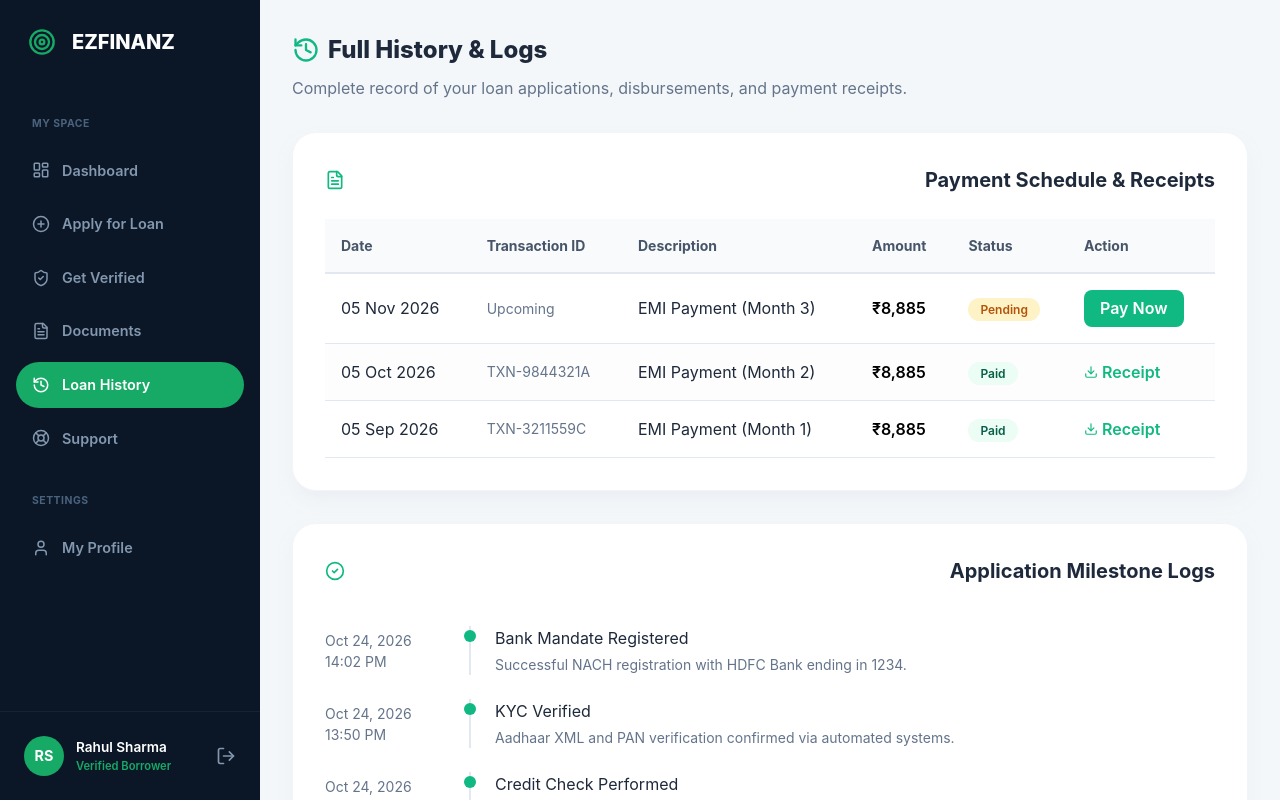
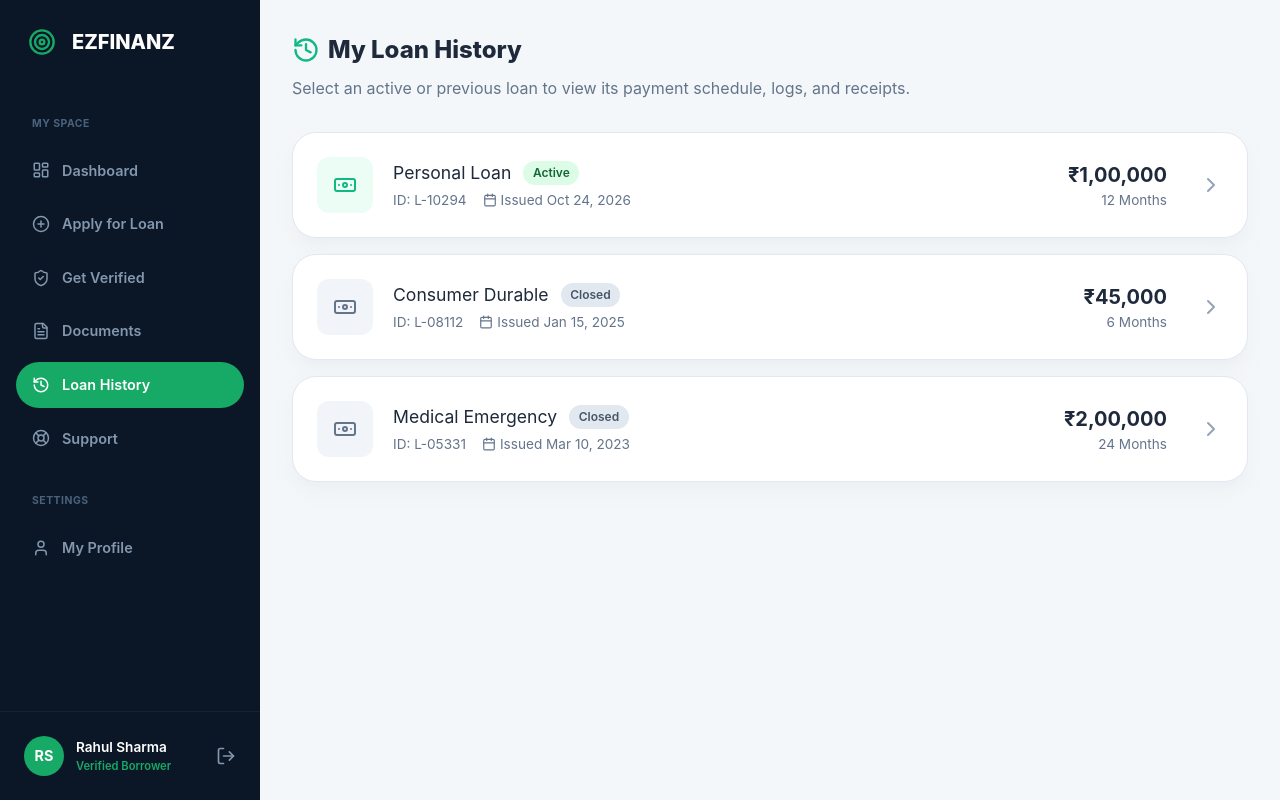
Before and after one commit to vishnu-balineni/ezfinanz-loan-origination-system, a React (Vite) app: page /dashboard/history in a window 1280 px wide. Built offline with nearby package versions, Linux system fonts and the light colour scheme; the HTML template or start-up script is replaced by a standard one.

Commit message:
feat: restructure loan history to master-detail view supporting multiple loans

```diff
--- a/src/pages/portal/LoanHistory.tsx
+++ b/src/pages/portal/LoanHistory.tsx
@@ -1,14 +1,101 @@
-import { Download, History, CheckCircle2, FileText } from 'lucide-react';
+import { useState } from 'react';
+import { Download, History, CheckCircle2, FileText, ArrowLeft, Banknote, Calendar, ChevronRight } from 'lucide-react';
 import './DashboardHome.css';
 
 const LoanHistory = () => {
+    // If null, show the list of all loans. Otherwise, show the details for the selected loan ID.
+    const [selectedLoan, setSelectedLoan] = useState<string | null>(null);
+
+    // Mock data for multiple loans
+    const loans = [
+        { id: 'L-10294', type: 'Personal Loan', amount: 100000, date: 'Oct 24, 2026', status: 'Active', tenure: 12 },
+        { id: 'L-08112', type: 'Consumer Durable', amount: 45000, date: 'Jan 15, 2025', status: 'Closed', tenure: 6 },
+        { id: 'L-05331', type: 'Medical Emergency', amount: 200000, date: 'Mar 10, 2023', status: 'Closed', tenure: 24 }
+    ];
+
+    const formatCurrency = (value: number) => {
+        return new Intl.NumberFormat('en-IN', { style: 'currency', currency: 'INR', maximumFractionDigits: 0 }).format(value);
+    };
+
+    // VIEW: All Loans List
+    if (!selectedLoan) {
         return (
             <div className="history-page" style={{ paddingBottom: '2rem' }}>
                 <header className="page-header" style={{ marginBottom: '2rem' }}>
                     <h1 className="page-title" style={{ display: 'flex', alignItems: 'center', gap: '0.5rem', color: '#1e293b' }}>
-                    <History size={28} color="#10b981" /> Full History & Logs
+                        <History size={28} color="#10b981" /> My Loan History
                     </h1>
-                <p className="page-subtitle" style={{ color: '#64748b' }}>Complete record of your loan applications, disbursements, and payment receipts.</p>
+                    <p className="page-subtitle" style={{ color: '#64748b' }}>Select an active or previous loan to view its payment schedule, logs, and receipts.</p>
+                </header>
+
+                <div style={{ display: 'flex', flexDirection: 'column', gap: '1rem' }}>
+                    {loans.map(loan => (
+                        <div key={loan.id} className="dash-card" style={{ padding: '1.5rem', display: 'flex', justifyContent: 'space-between', alignItems: 'center', transition: 'transform 0.2s', cursor: 'pointer', border: '1px solid #e2e8f0' }} onClick={() => setSelectedLoan(loan.id)}>
+                            <div style={{ display: 'flex', alignItems: 'center', gap: '1.25rem' }}>
+                                <div style={{ background: loan.status === 'Active' ? '#ecfdf5' : '#f1f5f9', color: loan.status === 'Active' ? '#10b981' : '#64748b', padding: '1rem', borderRadius: '0.75rem' }}>
+                                    <Banknote size={24} />
+                                </div>
+                                <div>
+                                    <div style={{ display: 'flex', alignItems: 'center', gap: '0.75rem', marginBottom: '0.25rem' }}>
+                                        <h3 style={{ margin: 0, color: '#1e293b', fontSize: '1.1rem' }}>{loan.type}</h3>
+                                        <span style={{
+                                            background: loan.status === 'Active' ? '#dcfce7' : '#e2e8f0',
+                                            color: loan.status === 'Active' ? '#166534' : '#475569',
+                                            padding: '0.2rem 0.6rem', borderRadius: '1rem', fontSize: '0.75rem', fontWeight: 600
+                                        }}>
+                                            {loan.status}
+                                        </span>
+                                    </div>
+                                    <div style={{ display: 'flex', alignItems: 'center', gap: '1rem', color: '#64748b', fontSize: '0.85rem' }}>
+                                        <span>ID: {loan.id}</span>
+                                        <span style={{ display: 'flex', alignItems: 'center', gap: '0.25rem' }}><Calendar size={14} /> Issued {loan.date}</span>
+                                    </div>
+                                </div>
+                            </div>
+
+                            <div style={{ display: 'flex', alignItems: 'center', gap: '2rem' }}>
+                                <div style={{ textAlign: 'right' }}>
+                                    <div style={{ fontSize: '1.25rem', fontWeight: 700, color: '#1e293b' }}>{formatCurrency(loan.amount)}</div>
+                                    <div style={{ fontSize: '0.85rem', color: '#64748b' }}>{loan.tenure} Months</div>
+                                </div>
+                                <div style={{ color: '#94a3b8' }}>
+                                    <ChevronRight size={24} />
+                                </div>
+                            </div>
+                        </div>
+                    ))}
+                </div>
+            </div>
+        );
+    }
+
+    // VIEW: Specific Loan Details
+    const activeLoan = loans.find(l => l.id === selectedLoan);
+
+    return (
+        <div className="history-page" style={{ paddingBottom: '2rem' }}>
+            <button
+                onClick={() => setSelectedLoan(null)}
+                style={{
+                    background: 'transparent', border: 'none', color: '#3b82f6',
+                    fontWeight: 600, display: 'flex', alignItems: 'center', gap: '0.5rem',
+                    cursor: 'pointer', padding: 0, marginBottom: '2rem'
+                }}
+            >
+                <ArrowLeft size={18} /> Back to All Loans
+            </button>
+
+            <header className="page-header" style={{ marginBottom: '2rem', display: 'flex', justifyContent: 'space-between', alignItems: 'flex-start' }}>
+                <div>
+                    <h1 className="page-title" style={{ display: 'flex', alignItems: 'center', gap: '0.5rem', color: '#1e293b', marginBottom: '0.5rem' }}>
+                        {activeLoan?.type} Details
+                    </h1>
+                    <p className="page-subtitle" style={{ color: '#64748b' }}>Loan Reference ID: {selectedLoan}</p>
+                </div>
+                <div style={{ textAlign: 'right', background: 'white', padding: '1rem 1.5rem', borderRadius: '0.5rem', border: '1px solid #e2e8f0' }}>
+                    <div style={{ fontSize: '0.8rem', color: '#64748b', fontWeight: 600, marginBottom: '0.25rem' }}>Total Disbursed</div>
+                    <div style={{ fontSize: '1.5rem', fontWeight: 700, color: '#10b981' }}>{formatCurrency(activeLoan?.amount || 0)}</div>
+                </div>
             </header>
 
             {/* Payment Schedule & Receipts */}
@@ -31,6 +118,7 @@ const LoanHistory = () => {
                             </tr>
                         </thead>
                         <tbody>
+                            {activeLoan?.status === 'Active' && (
                                 <tr style={{ borderBottom: '1px solid #e2e8f0' }}>
                                     <td style={{ padding: '1rem', color: '#1e293b' }}>05 Nov 2026</td>
                                     <td style={{ padding: '1rem', color: '#64748b', fontSize: '0.875rem' }}>Upcoming</td>
@@ -43,11 +131,12 @@ const LoanHistory = () => {
                                         <button style={{ background: '#10b981', color: 'white', border: 'none', padding: '0.4rem 1rem', borderRadius: '0.5rem', fontWeight: 600, cursor: 'pointer' }}>Pay Now</button>
                                     </td>
                                 </tr>
+                            )}
                             <tr style={{ borderBottom: '1px solid #e2e8f0', background: '#fdfdfd' }}>
-                                <td style={{ padding: '1rem', color: '#1e293b' }}>05 Oct 2026</td>
+                                <td style={{ padding: '1rem', color: '#1e293b' }}>05 {activeLoan?.status === 'Active' ? 'Oct' : 'Sep'} 2026</td>
                                 <td style={{ padding: '1rem', color: '#64748b', fontSize: '0.875rem' }}>TXN-9844321A</td>
-                                <td style={{ padding: '1rem', color: '#1e293b' }}>EMI Payment (Month 2)</td>
-                                <td style={{ padding: '1rem', fontWeight: 600 }}>₹8,885</td>
+                                <td style={{ padding: '1rem', color: '#1e293b' }}>EMI Payment</td>
+                                <td style={{ padding: '1rem', fontWeight: 600 }}>₹{Math.floor((activeLoan?.amount || 0) * 0.08)}</td>
                                 <td style={{ padding: '1rem' }}>
                                     <span style={{ background: '#ecfdf5', color: '#065f46', padding: '0.25rem 0.75rem', borderRadius: '1rem', fontSize: '0.75rem', fontWeight: 600 }}>Paid</span>
                                 </td>
@@ -58,10 +147,10 @@ const LoanHistory = () => {
                                 </td>
                             </tr>
                             <tr style={{ borderBottom: '1px solid #e2e8f0' }}>
-                                <td style={{ padding: '1rem', color: '#1e293b' }}>05 Sep 2026</td>
+                                <td style={{ padding: '1rem', color: '#1e293b' }}>05 {activeLoan?.status === 'Active' ? 'Sep' : 'Aug'} 2026</td>
                                 <td style={{ padding: '1rem', color: '#64748b', fontSize: '0.875rem' }}>TXN-3211559C</td>
-                                <td style={{ padding: '1rem', color: '#1e293b' }}>EMI Payment (Month 1)</td>
-                                <td style={{ padding: '1rem', fontWeight: 600 }}>₹8,885</td>
+                                <td style={{ padding: '1rem', color: '#1e293b' }}>EMI Payment</td>
+                                <td style={{ padding: '1rem', fontWeight: 600 }}>₹{Math.floor((activeLoan?.amount || 0) * 0.08)}</td>
                                 <td style={{ padding: '1rem' }}>
                                     <span style={{ background: '#ecfdf5', color: '#065f46', padding: '0.25rem 0.75rem', borderRadius: '1rem', fontSize: '0.75rem', fontWeight: 600 }}>Paid</span>
                                 </td>
@@ -86,16 +175,16 @@ const LoanHistory = () => {
                 <div style={{ padding: '1rem 0' }}>
 
                     <div style={{ display: 'flex', gap: '1.5rem', marginBottom: '1.5rem' }}>
-                        <div style={{ minWidth: '120px', color: '#64748b', fontSize: '0.875rem', paddingTop: '0.25rem' }}>Oct 24, 2026<br />14:02 PM</div>
+                        <div style={{ minWidth: '120px', color: '#64748b', fontSize: '0.875rem', paddingTop: '0.25rem' }}>{activeLoan?.date}<br />14:02 PM</div>
                         <div style={{ borderLeft: '2px solid #e2e8f0', paddingLeft: '1.5rem', position: 'relative' }}>
                             <div style={{ position: 'absolute', left: '-7px', top: '4px', width: '12px', height: '12px', borderRadius: '50%', background: '#10b981' }}></div>
                             <h4 style={{ margin: '0 0 0.25rem 0', color: '#1e293b' }}>Bank Mandate Registered</h4>
-                            <p style={{ margin: 0, color: '#64748b', fontSize: '0.875rem' }}>Successful NACH registration with HDFC Bank ending in 1234.</p>
+                            <p style={{ margin: 0, color: '#64748b', fontSize: '0.875rem' }}>Successful NACH registration with verified bank account.</p>
                         </div>
                     </div>
 
                     <div style={{ display: 'flex', gap: '1.5rem', marginBottom: '1.5rem' }}>
-                        <div style={{ minWidth: '120px', color: '#64748b', fontSize: '0.875rem', paddingTop: '0.25rem' }}>Oct 24, 2026<br />13:50 PM</div>
+                        <div style={{ minWidth: '120px', color: '#64748b', fontSize: '0.875rem', paddingTop: '0.25rem' }}>{activeLoan?.date}<br />13:50 PM</div>
                         <div style={{ borderLeft: '2px solid #e2e8f0', paddingLeft: '1.5rem', position: 'relative' }}>
                             <div style={{ position: 'absolute', left: '-7px', top: '4px', width: '12px', height: '12px', borderRadius: '50%', background: '#10b981' }}></div>
                             <h4 style={{ margin: '0 0 0.25rem 0', color: '#1e293b' }}>KYC Verified</h4>
@@ -103,21 +192,12 @@ const LoanHistory = () => {
                         </div>
                     </div>
 
-                    <div style={{ display: 'flex', gap: '1.5rem', marginBottom: '1.5rem' }}>
-                        <div style={{ minWidth: '120px', color: '#64748b', fontSize: '0.875rem', paddingTop: '0.25rem' }}>Oct 24, 2026<br />13:15 PM</div>
-                        <div style={{ borderLeft: '2px solid #e2e8f0', paddingLeft: '1.5rem', position: 'relative' }}>
-                            <div style={{ position: 'absolute', left: '-7px', top: '4px', width: '12px', height: '12px', borderRadius: '50%', background: '#10b981' }}></div>
-                            <h4 style={{ margin: '0 0 0.25rem 0', color: '#1e293b' }}>Credit Check Performed</h4>
-                            <p style={{ margin: 0, color: '#64748b', fontSize: '0.875rem' }}>Credit Bureau fetched and returned a valid eligibility band.</p>
-                        </div>
-                    </div>
-
                     <div style={{ display: 'flex', gap: '1.5rem' }}>
-                        <div style={{ minWidth: '120px', color: '#64748b', fontSize: '0.875rem', paddingTop: '0.25rem' }}>Oct 24, 2026<br />13:00 PM</div>
+                        <div style={{ minWidth: '120px', color: '#64748b', fontSize: '0.875rem', paddingTop: '0.25rem' }}>{activeLoan?.date}<br />13:00 PM</div>
                         <div style={{ borderLeft: '2px solid transparent', paddingLeft: '1.5rem', position: 'relative' }}>
                             <div style={{ position: 'absolute', left: '-7px', top: '4px', width: '12px', height: '12px', borderRadius: '50%', background: '#10b981' }}></div>
                             <h4 style={{ margin: '0 0 0.25rem 0', color: '#1e293b' }}>Application Initialized</h4>
-                            <p style={{ margin: 0, color: '#64748b', fontSize: '0.875rem' }}>New Personal Loan application started via the Dashboard.</p>
+                            <p style={{ margin: 0, color: '#64748b', fontSize: '0.875rem' }}>New {activeLoan?.type} application started via the Platform.</p>
                         </div>
                     </div>
 
```
Lines whose indentation alone changed are shown as unchanged.
